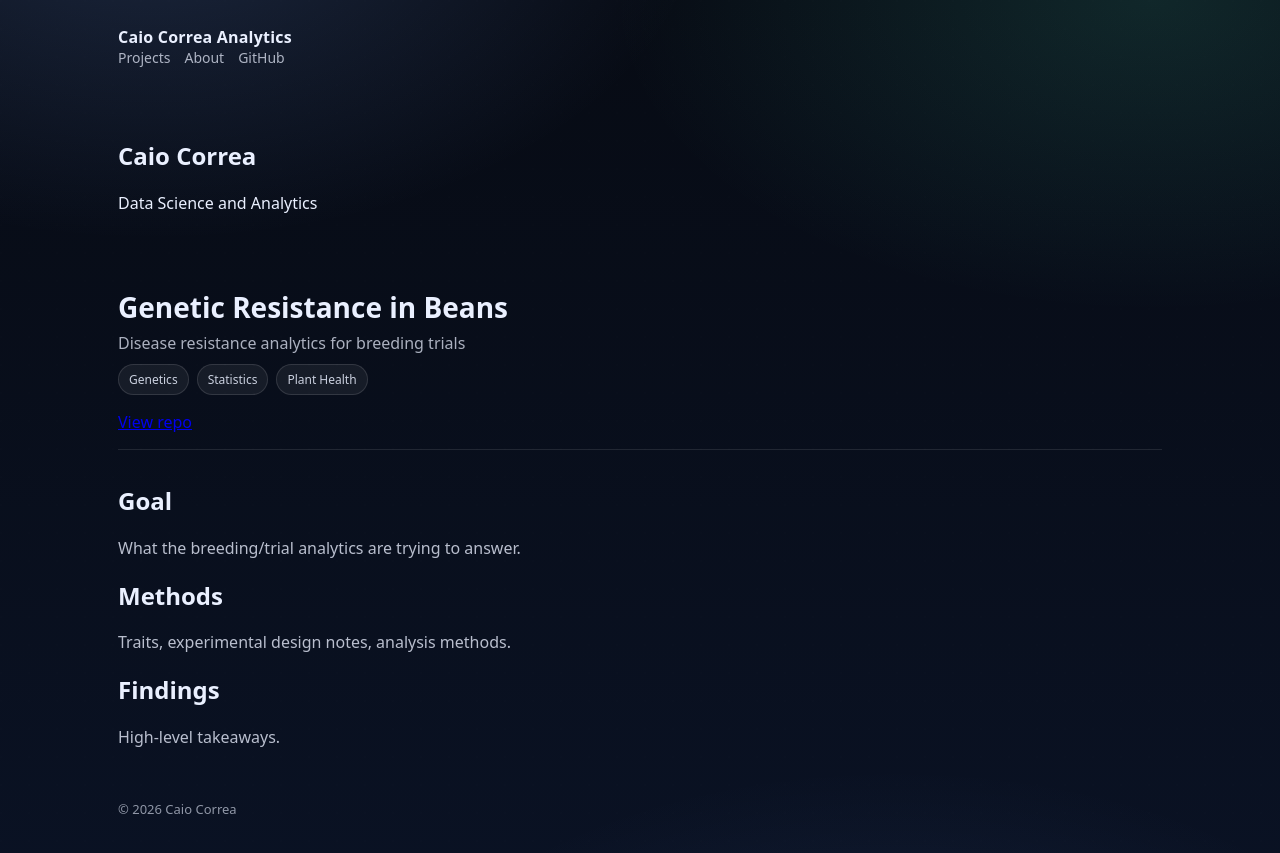
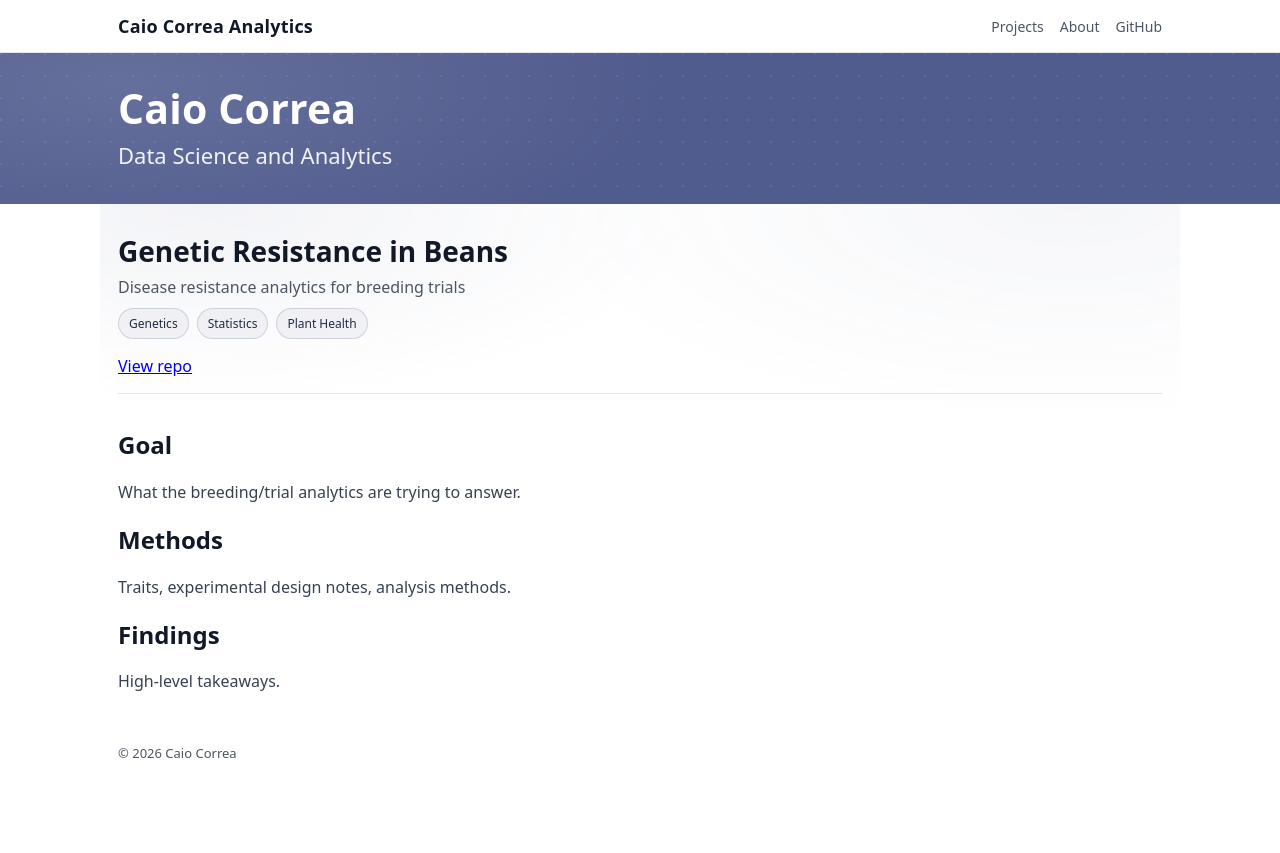
Before and after one commit to dr-caio-correa/dr-caio-correa.github.io, a Jekyll site: the page built from _projects/genetic-resistance-beans.md, in a window 1280 px wide. Shown: the top 853 px of the page. Built offline with Jekyll 4.4.1, drawn with Linux system fonts in a browser that asks for light colours.

Commit message:
Refactor CSS variables and styles for consistency

```diff
--- a/assets/css/style.css
+++ b/assets/css/style.css
@@ -1,16 +1,13 @@
 :root{
-  --bg0:#070b14;
-  --bg1:#0a1224;
-  --panel: rgba(255,255,255,.06);
-  --panel2: rgba(255,255,255,.08);
-  --text:#eaf0ff;
-  --muted: rgba(234,240,255,.72);
-  --border: rgba(255,255,255,.10);
-  --shadow: 0 18px 50px rgba(0,0,0,.45);
+  --blue:#515c8e;
+  --blue2:#6b78b4;
+  --bg:#ffffff;
+  --text:#111827;
+  --muted:#4b5563;
+  --border: rgba(17,24,39,.12);
+  --shadow: 0 14px 30px rgba(17,24,39,.10);
   --radius: 18px;
   --max: 1080px;
-  --accent:#7aa7ff;
-  --accent2:#54f2c8;
   --font: ui-sans-serif, system-ui, -apple-system, Segoe UI, Roboto, Helvetica, Arial;
 }
 
@@ -20,153 +17,182 @@ body{
   margin:0;
   font-family:var(--font);
   color:var(--text);
-  background:
-    radial-gradient(1000px 600px at 12% -10%, rgba(122,167,255,.18), transparent 55%),
-    radial-gradient(900px 520px at 90% 0%, rgba(84,242,200,.12), transparent 60%),
-    radial-gradient(900px 520px at 70% 120%, rgba(122,167,255,.10), transparent 60%),
-    linear-gradient(180deg, var(--bg0), var(--bg1));
-  overflow-x:hidden;
+  background: var(--bg);
 }
 
-/* subtle pattern overlay */
-body::before{
-  content:"";
-  position:fixed;
-  inset:0;
-  pointer-events:none;
-  background:
-    radial-gradient(circle at 1px 1px, rgba(255,255,255,.09) 1px, transparent 1.5px);
-  background-size: 28px 28px;
-  opacity:.22;
-  mix-blend-mode: overlay;
+/* Layout wrapper */
+.wrap{max-width:var(--max); margin:0 auto; padding: 18px 18px}
+
+/* Top white strip */
+.topbar{
+  background:#fff;
+  border-bottom:1px solid rgba(17,24,39,.10);
 }
-
-.wrap{max-width:var(--max); margin:0 auto; padding: 26px 18px}
-
-/* Banner / header */
-.banner{
-  border-bottom: 1px solid rgba(255,255,255,.08);
-  background: linear-gradient(180deg, rgba(255,255,255,.06), rgba(255,255,255,.02));
-  backdrop-filter: blur(10px);
-}
-.banner-top{
-  display:flex; align-items:center; justify-content:space-between;
+.topbar-inner{
+  display:flex;
+  align-items:center;
+  justify-content:space-between;
   gap:14px;
+  padding-top:14px;
+  padding-bottom:14px;
 }
 .brand{
-  font-weight:850;
+  font-weight:800;
   letter-spacing:.2px;
   text-decoration:none;
   color:var(--text);
+  font-size:18px;
 }
-.nav{display:flex; gap:14px; flex-wrap:wrap}
+.nav{display:flex; gap:16px; flex-wrap:wrap}
 .nav a{
   color: var(--muted);
   text-decoration:none;
   font-size:14px;
 }
 .nav a:hover{color:var(--text)}
-.banner-hero{padding: 18px 0 8px}
-.banner-hero h1{
-  margin: 10px 0 6px;
-  font-size: clamp(28px, 3.2vw, 40px);
-  line-height:1.1;
+
+/* Blue banner */
+.hero{
+  background: var(--blue);
+  position:relative;
+  overflow:hidden;
 }
+
+/* minimalist pattern on the blue banner */
+.hero::before{
+  content:"";
+  position:absolute;
+  inset:0;
+  background:
+    radial-gradient(circle at 1px 1px, rgba(255,255,255,.22) 1px, transparent 1.6px);
+  background-size: 22px 22px;
+  opacity:.35;
+}
+.hero::after{
+  content:"";
+  position:absolute;
+  inset:0;
+  background: radial-gradient(900px 320px at 10% 20%, rgba(255,255,255,.20), transparent 60%);
+  opacity:.6;
+}
+
+.hero-inner{
+  position:relative;
+  padding-top:34px;
+  padding-bottom:34px;
+}
+.hero-title{
+  margin:0;
+  color:#fff;
+  font-size: clamp(30px, 3.2vw, 44px);
+  line-height:1.05;
+  letter-spacing:.2px;
+}
+.hero-sub{
+  margin:10px 0 0;
+  color: rgba(255,255,255,.92);
+  font-size: clamp(16px, 1.8vw, 22px);
+}
+
+/* White content area with a soft tint */
+.content{
+  padding-top: 22px;
+  padding-bottom: 30px;
+  background:
+    radial-gradient(900px 360px at 10% 0%, rgba(81,92,142,.07), transparent 55%),
+    radial-gradient(900px 360px at 90% 0%, rgba(81,92,142,.05), transparent 60%),
+    #fff;
+}
+
+/* Sections */
+.section{padding: 22px 0}
+.section h2{margin:0 0 10px; font-size: 20px}
 .muted{color:var(--muted); margin:0}
 
-/* Sections + cards */
-.section{padding: 22px 0}
-.section h2{margin:0 0 10px; font-size: 20px}
-
+/* Basic card (about section etc.) */
 .card{
-  border: 1px solid var(--border);
-  background: linear-gradient(180deg, var(--panel2), var(--panel));
+  border:1px solid var(--border);
+  background: rgba(255,255,255,.92);
   border-radius: var(--radius);
   box-shadow: var(--shadow);
   padding: 16px;
 }
 
+/* Project grid */
 .grid{
   display:grid;
   grid-template-columns: 1fr;
   gap: 14px;
 }
-
 @media (min-width: 900px){
   .grid{grid-template-columns: repeat(3, 1fr);}
 }
 
-/* Project card with image */
+/* Project card w/ image + hover overlay */
 .pcard{
   position:relative;
   display:block;
   border-radius: var(--radius);
   overflow:hidden;
-  border: 1px solid rgba(255,255,255,.10);
-  background: rgba(255,255,255,.04);
+  border:1px solid rgba(17,24,39,.12);
+  background:#f8fafc;
   box-shadow: var(--shadow);
   text-decoration:none;
   color: var(--text);
-  min-height: 220px;
-  transform: translateZ(0);
 }
 .pcard img{
   width:100%;
-  height: 250px;
+  height: 220px;
   object-fit: cover;
   display:block;
-  filter: saturate(1.05) contrast(1.05);
   transform: scale(1.01);
   transition: transform .35s ease, filter .35s ease;
+  filter: saturate(1.03) contrast(1.02);
 }
-.pcard::after{
-  content:"";
-  position:absolute;
-  inset:0;
-  background:
-    linear-gradient(180deg, rgba(0,0,0,.08) 0%, rgba(0,0,0,.55) 70%, rgba(0,0,0,.68) 100%);
-  opacity:.85;
-  transition: opacity .35s ease;
-}
+
+/* overlay is hidden until hover */
 .pcard .overlay{
   position:absolute;
   inset:0;
   display:flex;
   flex-direction:column;
   justify-content:flex-end;
+  gap:6px;
   padding: 16px;
-  gap:6px;
-  z-index:1;
+  background: linear-gradient(180deg, rgba(17,24,39,0) 35%, rgba(17,24,39,.72) 100%);
+  opacity:0;
+  transition: opacity .25s ease;
+}
+.pcard .meta{
+  font-size: 12px;
+  color: rgba(255,255,255,.86);
 }
 .pcard h3{
   margin:0;
+  color:#fff;
   font-size: 16px;
   letter-spacing:.2px;
 }
 .pcard p{
   margin:0;
-  color: rgba(234,240,255,.78);
+  color: rgba(255,255,255,.92);
   font-size: 13px;
   line-height:1.35;
-  max-height: 0;
+  max-height: 52px;
   overflow:hidden;
-  transition: max-height .35s ease;
 }
-.pcard .meta{
-  font-size:12px;
-  color: rgba(234,240,255,.68);
-}
+
+/* Hover effects */
 .pcard:hover img{
   transform: scale(1.06);
-  filter: saturate(1.1) contrast(1.08);
+  filter: saturate(1.08) contrast(1.05);
 }
-.pcard:hover::after{opacity:.72}
-.pcard:hover p{max-height: 90px}
+.pcard:hover .overlay{opacity:1}
 
-/* Make focus visible (keyboard nav) */
+/* Keyboard focus */
 .pcard:focus-visible,
 a:focus-visible{
-  outline: 2px solid rgba(122,167,255,.75);
+  outline: 3px solid rgba(81,92,142,.40);
   outline-offset: 3px;
   border-radius: 14px;
 }
@@ -174,11 +200,11 @@ a:focus-visible{
 .footer{
   margin-top: 34px;
   padding: 18px 0;
-  color: rgba(234,240,255,.6);
+  color: var(--muted);
   font-size: 13px;
 }
 
-/* Prose on project pages */
+/* Project page typography */
 .page{margin-top: 6px}
 .page-head{margin-bottom: 12px}
 .page-head h2{margin: 0 0 6px; font-size: 28px}
@@ -186,15 +212,15 @@ a:focus-visible{
 .pill{
   font-size: 12px;
   padding: 6px 10px;
-  border: 1px solid rgba(255,255,255,.12);
+  border: 1px solid rgba(81,92,142,.22);
   border-radius: 999px;
-  background: rgba(255,255,255,.06);
-  color: rgba(234,240,255,.85);
+  background: rgba(81,92,142,.06);
+  color: #1f2a44;
 }
 .prose{
-  border-top: 1px solid rgba(255,255,255,.10);
+  border-top: 1px solid rgba(17,24,39,.10);
   padding-top: 14px;
 }
-.prose p, .prose li{color: rgba(234,240,255,.78)}
-.prose a{color: var(--accent); text-decoration:none}
+.prose p, .prose li{color: #374151}
+.prose a{color: var(--blue); text-decoration:none}
 .prose a:hover{text-decoration:underline}
```
